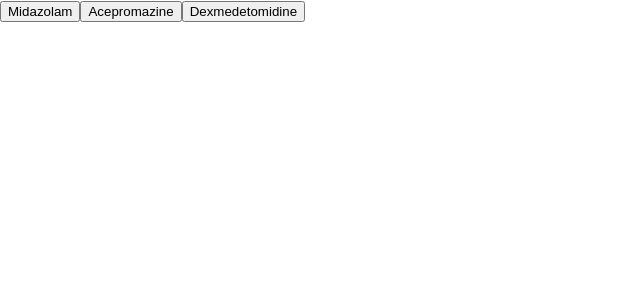
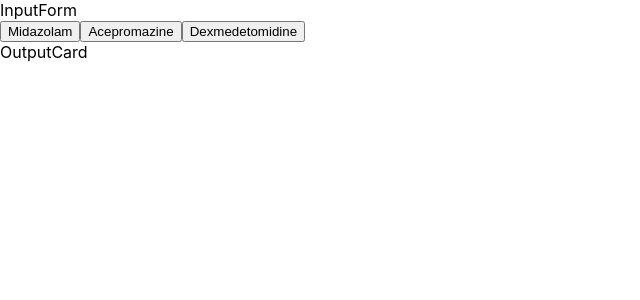
Before and after one commit to sherrylia0hy/dosage-calculator, a React (Create React App) app: page / in a window 1280 px wide. Shown: the top 300 px of the page, without its empty margins (0-640 px from the left). Built offline with nearby package versions, Linux system fonts and the light colour scheme.

Commit message:
Plan input and output area

```diff
--- a/src/App.js
+++ b/src/App.js
@@ -1,6 +1,8 @@
 import './App.css';
 import { useState } from "react"
 import DrugButtons from './components/DrugButtons';
+import InputForm from './components/InputForm';
+import OutputCard from './components/OutputCard';
 
 function App() {
   const [drugs, setdrugs] = useState([
@@ -51,7 +53,11 @@ function App() {
   ])
 
   return (
-    <DrugButtons drugs={drugs}/>
+    <div className="container">
+      <InputForm />
+      <DrugButtons drugs={drugs}/>
+      <OutputCard />
+    </div>
   );
 }
 
--- /dev/null
+++ b/src/components/InputForm.js
@@ -0,0 +1,7 @@
+const InputForm = () => {
+  return (
+    <div>InputForm</div>
+  )
+}
+
+export default InputForm
--- /dev/null
+++ b/src/components/OutputCard.js
@@ -0,0 +1,7 @@
+const OutputCard = () => {
+  return (
+    <div>OutputCard</div>
+  )
+}
+
+export default OutputCard
```
